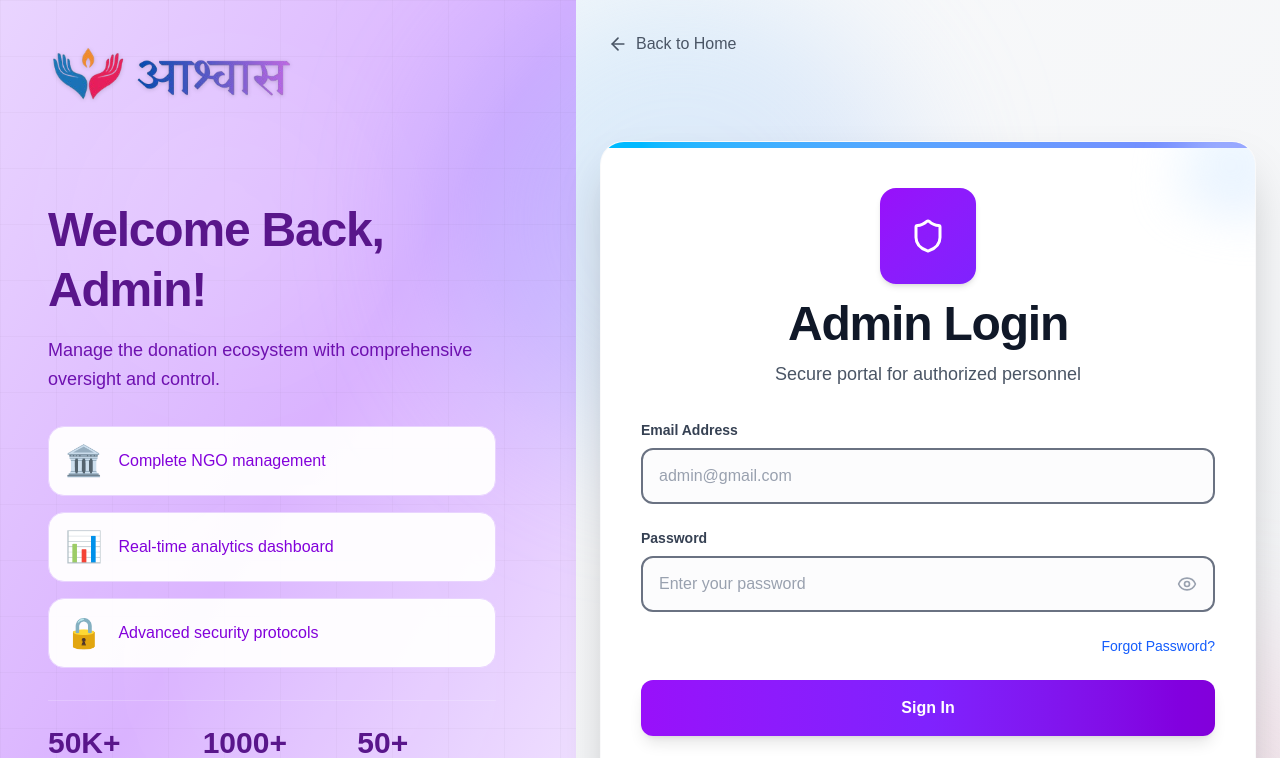
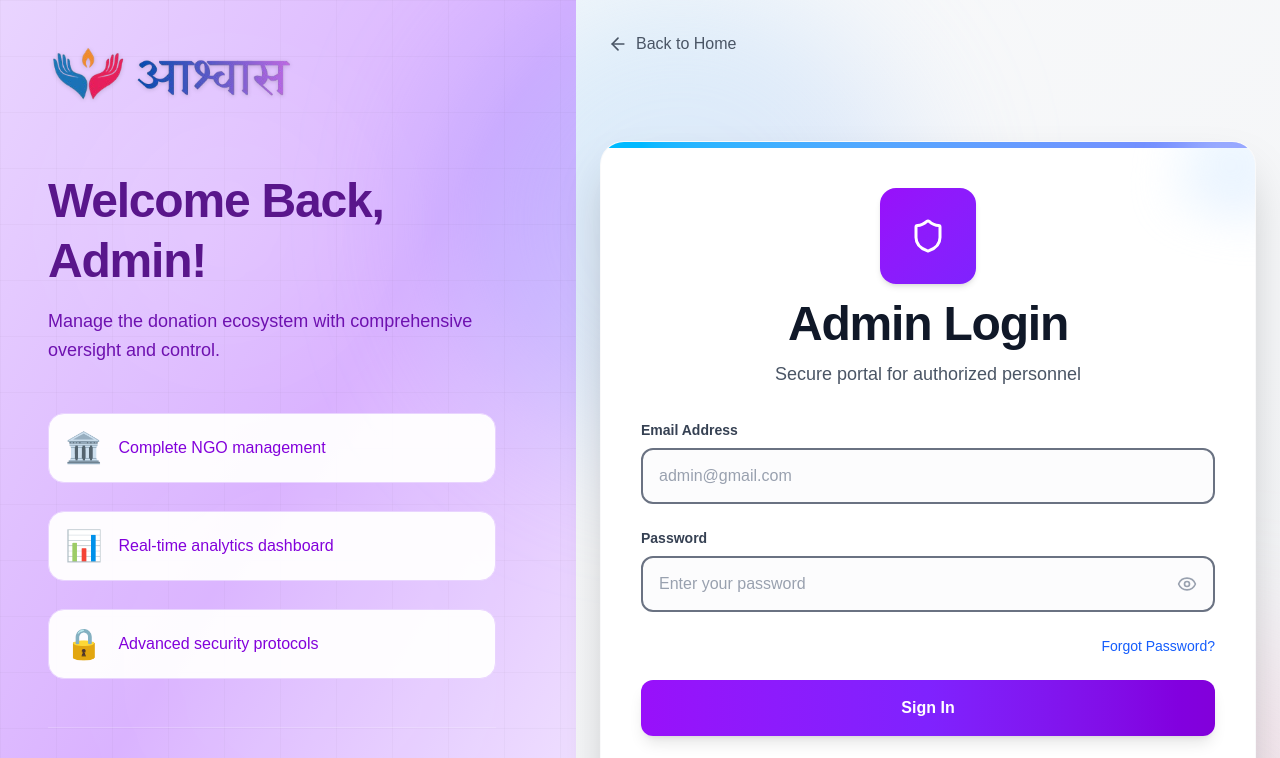
Before and after one commit to arunaguragain/API_Aashwaas, a Next.js app: page /admin_login in a window 1280 px wide. Shown: the top 758 px of the page. Built offline with nearby package versions, Linux system fonts and the light colour scheme.

Commit message:
updated layout to remove the justify contents

```diff
--- a/app/(auth)/layout.tsx
+++ b/app/(auth)/layout.tsx
@@ -100,18 +100,18 @@ export default function AuthLayout({ children }: AuthLayoutProps) {
           <div className="absolute bottom-20 right-20 w-96 h-96 bg-white/5 rounded-full blur-3xl animate-pulse" style={{ animationDelay: '1s' }} />
         </div>
 
-        <div className="relative z-10 flex flex-col justify-center min-h-screen py-12 px-12 w-full">
-          <div className="mb-12">
+        <div className="relative z-10 flex flex-col min-h-screen py-12 px-12 w-full">
+          <div className="mb-16">
             <Image src="/images/logo.png" alt="logo" width={250} height={40} className="object-contain drop-shadow-sm" priority />
           </div>
 
-          <div className="space-y-8 max-w-md flex-1 flex flex-col justify-center">
+          <div className="space-y-12 max-w-md">
             <div>
               <h1 className={`text-5xl font-bold leading-tight mb-4 tracking-tight ${colors.heading}`}>{title}</h1>
               <p className={`text-lg leading-relaxed ${colors.body}`}>{config.content.description}</p>
             </div>
 
-            <div className="space-y-4">
+            <div className="space-y-7">
               {config.features.map((feature, i) => (
                 <div key={i} className={`flex items-center gap-4 rounded-2xl p-4 border ${colors.border} bg-white/95 hover:shadow-lg transition-all group`}>
                   <div className="text-3xl shrink-0 transform group-hover:scale-110 transition-transform">{feature.icon}</div>
@@ -134,7 +134,8 @@ export default function AuthLayout({ children }: AuthLayoutProps) {
             </div>
           </div>
 
-          <div className="flex items-center justify-between text-sm text-black/60 mt-12">
+          <div className="flex-1"></div>
+          <div className="flex items-center justify-between text-sm text-black/60">
             <span>© 2025 आश्वास</span>
             <div className="flex gap-4">
               <a href="#" className="hover:text-black transition-colors">Privacy</a>
```
